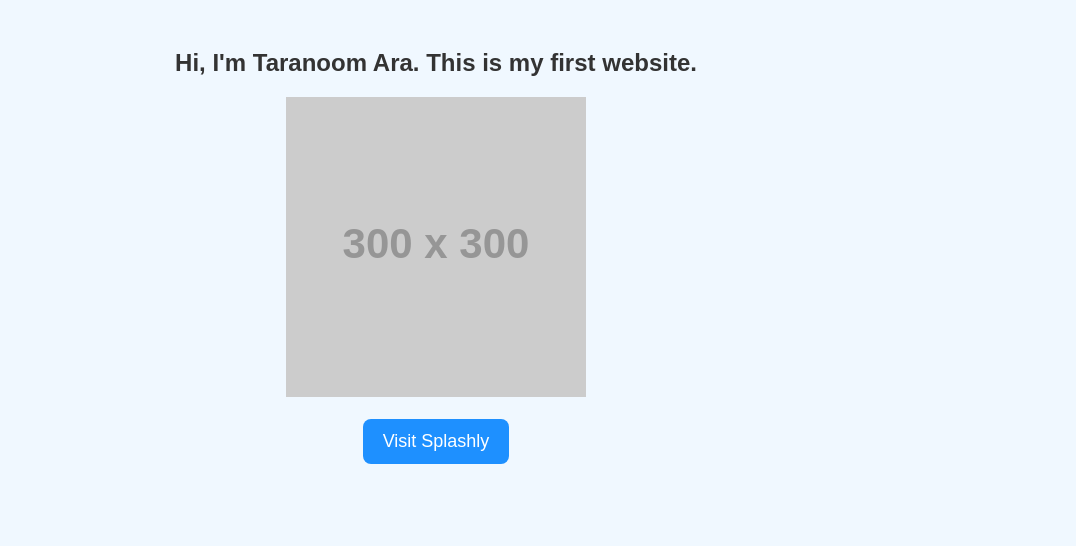
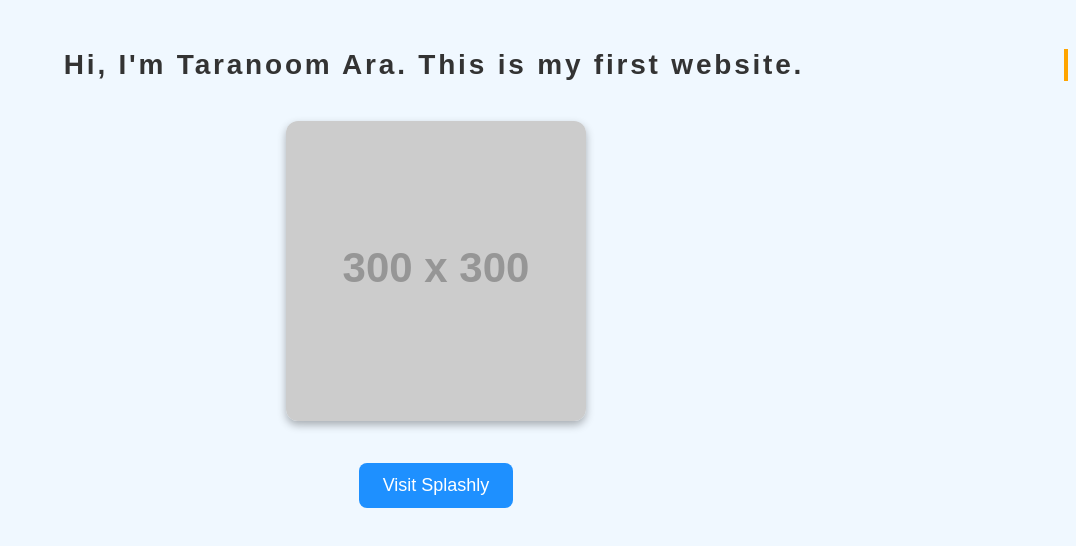
Before and after one commit to CodeswithTaranoom/taranoom.github.io, a plain HTML site: page index.html in a window 1280 px wide. Shown: the part 88-634 px from the top of the page, without its empty margins (204-1280 px from the left). Drawn offline with Linux system fonts and the light colour scheme; placeholder pictures from the web are drawn by us.

Commit message:
Update style.css

```diff
--- a/style.css
+++ b/style.css
@@ -1,38 +1,71 @@
+/* Body Styling */
 body {
     background-color: #f0f8ff;
     color: #333;
     text-align: center;
-    font-family: Arial, sans-serif;
+    font-family: 'Arial', sans-serif;
     margin-top: 50px;
 }
 
+/* Heading Animation */
 h1 {
     color: #1e90ff;
     font-size: 48px;
     animation: move 2s infinite;
 }
 
-p {
-    font-size: 24px;
-    color: #555;
+/* Typewriter Effect */
+.typewriter h2 {
+    overflow: hidden;
+    border-right: .15em solid orange;
+    white-space: nowrap;
+    margin: 20px auto;
+    letter-spacing: .10em;
+    animation: typing 4s steps(30, end) 1, blink-caret 0.75s step-end infinite;
+    font-size: 28px;
 }
 
+/* Image Styling */
+img {
+    margin-top: 20px;
+    border-radius: 12px;
+    box-shadow: 0 4px 8px rgba(0,0,0,0.3);
+}
+
+/* Button Styling */
 button {
     background-color: #1e90ff;
     color: white;
-    padding: 12px 20px;
+    padding: 12px 24px;
     border: none;
     border-radius: 8px;
     font-size: 18px;
     cursor: pointer;
+    transition: all 0.3s ease;
+    margin-top: 20px;
 }
 
+/* Button Hover Animation */
 button:hover {
-    background-color: #555;
+    background-color: #ff4500;
+    transform: scale(1.1);
 }
 
+/* Heading Move Animation */
 @keyframes move {
   0% { transform: translateY(0px); }
   50% { transform: translateY(-20px); }
   100% { transform: translateY(0px); }
 }
+
+/* Typewriter Typing Animation */
+@keyframes typing {
+  from { width: 0 }
+  to { width: 100% }
+}
+
+/* Typewriter Blinking Cursor Animation */
+@keyframes blink-caret {
+  from, to { border-color: transparent }
+  50% { border-color: orange; }
+}
```
